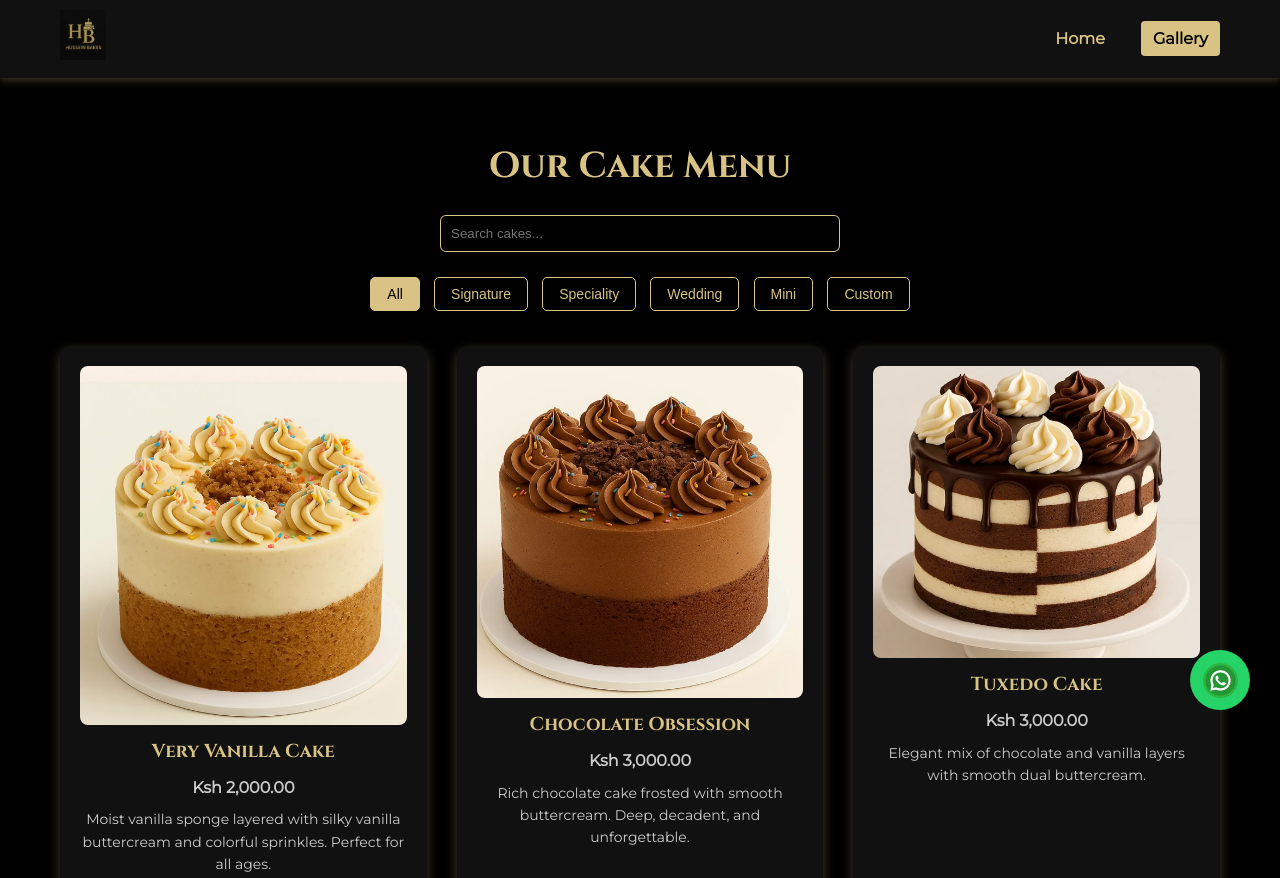
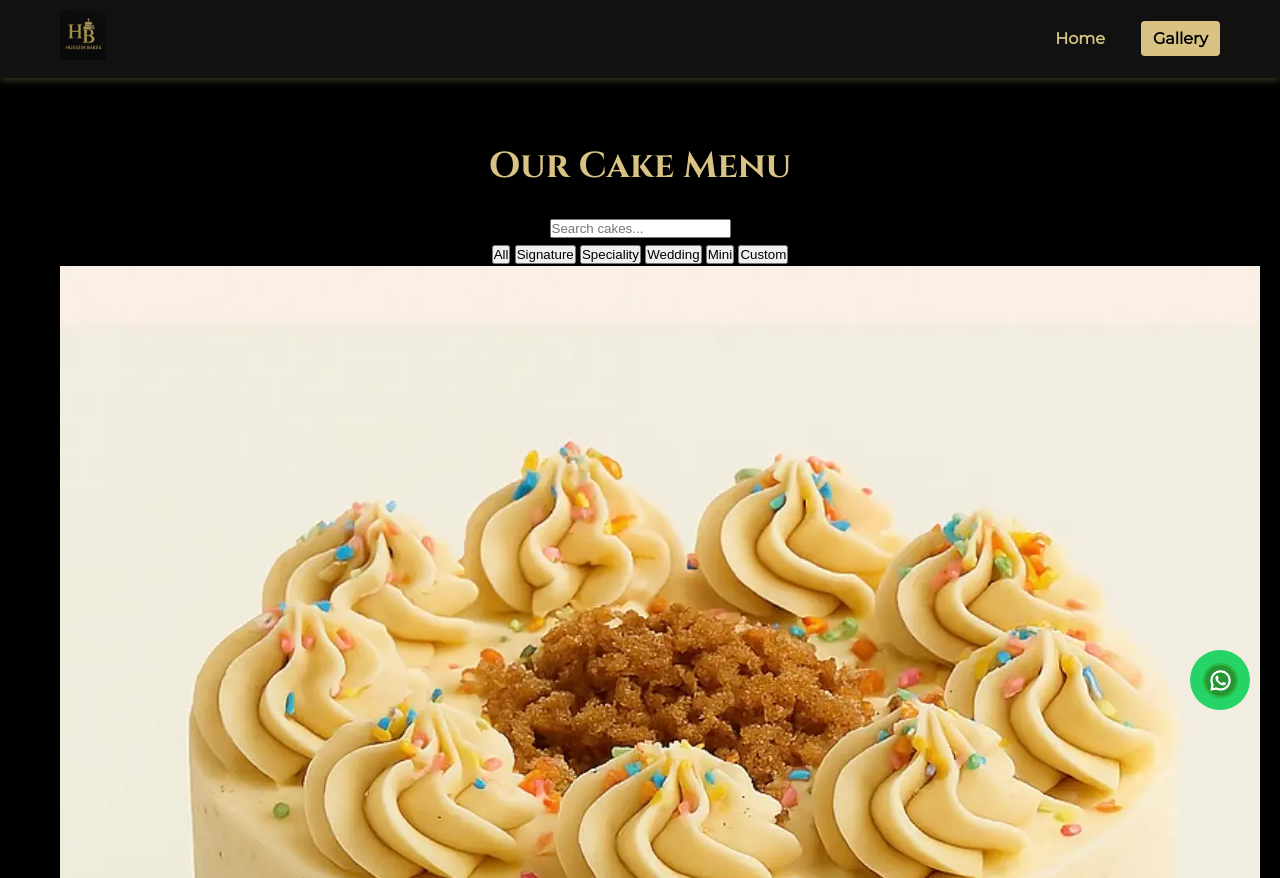
Before and after one commit to husseinbakes/husseinbakes_website, a plain HTML site: page gallery.html in a window 1280 px wide. Shown: the top 878 px of the page. Drawn offline with Linux system fonts and the light colour scheme.

Commit message:
Update styles.css

```diff
--- a/css/styles.css
+++ b/css/styles.css
@@ -11,14 +11,18 @@
   --box-shadow-strong: rgba(216, 195, 132, 0.6);
 }
 
-/* Base Reset & Typography */
-*, *::before, *::after { box-sizing: border-box; margin: 0; padding: 0; }
+/* Reset & Base Styles */
+*, *::before, *::after {
+  box-sizing: border-box;
+  margin: 0;
+  padding: 0;
+}
 body {
   font-family: 'Montserrat', sans-serif;
   background: var(--dark-background);
   color: var(--light-text);
+  font-size: 16px;
   line-height: 1.6;
-  font-size: 16px;
   scroll-behavior: smooth;
 }
 a {
@@ -32,12 +36,12 @@ a:hover, a:focus {
   outline-offset: 2px;
 }
 
-/* Navigation Bar */
+/* Navigation */
 nav {
   position: sticky;
   top: 0;
+  z-index: 999;
   background: var(--medium-dark-background);
-  z-index: 999;
   box-shadow: 0 2px 8px var(--shadow-color);
 }
 .nav-container {
@@ -69,7 +73,7 @@ nav {
   color: var(--dark-text);
 }
 
-/* Hamburger Menu */
+/* Mobile Menu */
 .menu-toggle {
   display: none;
   flex-direction: column;
@@ -128,8 +132,6 @@ header.hero {
   max-width: 300px;
   height: auto;
   margin-bottom: 20px;
-  z-index: 2;
-  position relative;
 }
 header.hero h1 {
   font-family: 'Cinzel', serif;
@@ -175,7 +177,7 @@ header.hero p {
   color: var(--dark-text);
 }
 
-/* Sections */
+/* Section Styling */
 section {
   max-width: 1200px;
   margin: 60px auto;
@@ -248,7 +250,7 @@ section p {
   margin-top: 15px;
 }
 
-/* Footer & Buttons */
+/* Footer */
 footer {
   background: var(--medium-dark-background);
   color: #888;
@@ -256,6 +258,8 @@ footer {
   font-size: 0.9em;
   text-align: center;
 }
+
+/* Back to Top */
 .back-to-top {
   display: none;
   position: fixed;
@@ -295,7 +299,7 @@ footer {
   width: 35px;
 }
 
-/* Responsive */
+/* Responsive Design */
 @media (max-width: 600px) {
   .nav-links {
     display: none;
@@ -311,99 +315,26 @@ footer {
   .nav-links.open {
     display: flex;
   }
-  .menu-toggle { display: flex; }
-  .hero-logo-img { max-width: 200px; }
-  header.hero h1 { font-size: 28px; }
-  .hero-buttons { flex-direction: column; }
+  .menu-toggle {
+    display: flex;
+  }
+  .hero-logo-img {
+    max-width: 200px;
+  }
+  header.hero h1 {
+    font-size: 28px;
+  }
+  .hero-buttons {
+    flex-direction: column;
+  }
   .hero-buttons .button {
     width: 90%;
     max-width: 300px;
   }
-  .back-to-top, .whatsapp-float {
+  .back-to-top,
+  .whatsapp-float {
     width: 50px;
     height: 50px;
     right: 20px;
   }
-}/* Gallery Styles */
-.gallery-section {
-  padding: 60px 20px;
-  max-width: 1200px;
-  margin: auto;
 }
-.search-bar {
-  text-align: center;
-  margin-bottom: 20px;
-}
-#searchInput {
-  padding: 10px;
-  width: 90%;
-  max-width: 400px;
-  border: 1px solid var(--primary-gold);
-  background: var(--dark-background);
-  color: var(--light-text);
-  border-radius: 6px;
-}
-.filter-buttons {
-  text-align: center;
-  margin-bottom: 30px;
-}
-.filter-buttons button {
-  background: transparent;
-  color: var(--primary-gold);
-  border: 1px solid var(--primary-gold);
-  padding: 8px 16px;
-  margin: 5px;
-  border-radius: 5px;
-  cursor: pointer;
-  font-size: 14px;
-}
-.filter-buttons button.active,
-.filter-buttons button:hover {
-  background: var(--primary-gold);
-  color: var(--dark-text);
-}
-.gallery-grid {
-  display: grid;
-  grid-template-columns: repeat(auto-fit, minmax(280px, 1fr));
-  gap: 30px;
-}
-.cake-card {
-  background: var(--medium-dark-background);
-  border-radius: 10px;
-  padding: 20px;
-  text-align: center;
-  box-shadow: 0 4px 12px var(--shadow-color);
-  display: flex;
-  flex-direction: column;
-}
-.cake-card img {
-  width: 100%;
-  height: auto;
-  border-radius: 8px;
-}
-.cake-card h3 {
-  margin: 12px 0 8px;
-  color: var(--primary-gold);
-  font-family: 'Cinzel', serif;
-}
-.cake-card .price {
-  font-weight: bold;
-  margin-bottom: 8px;
-}
-.cake-card .description {
-  font-size: 14px;
-  color: var(--medium-text);
-  margin-bottom: auto;
-}
-.order-button {
-  margin-top: 10px;
-  padding: 10px 20px;
-  background: var(--primary-gold);
-  color: var(--dark-text);
-  border-radius: 6px;
-  font-weight: bold;
-  text-decoration: none;
-}
-.order-button:hover {
-  background: var(--primary-gold-light);
-}
```
